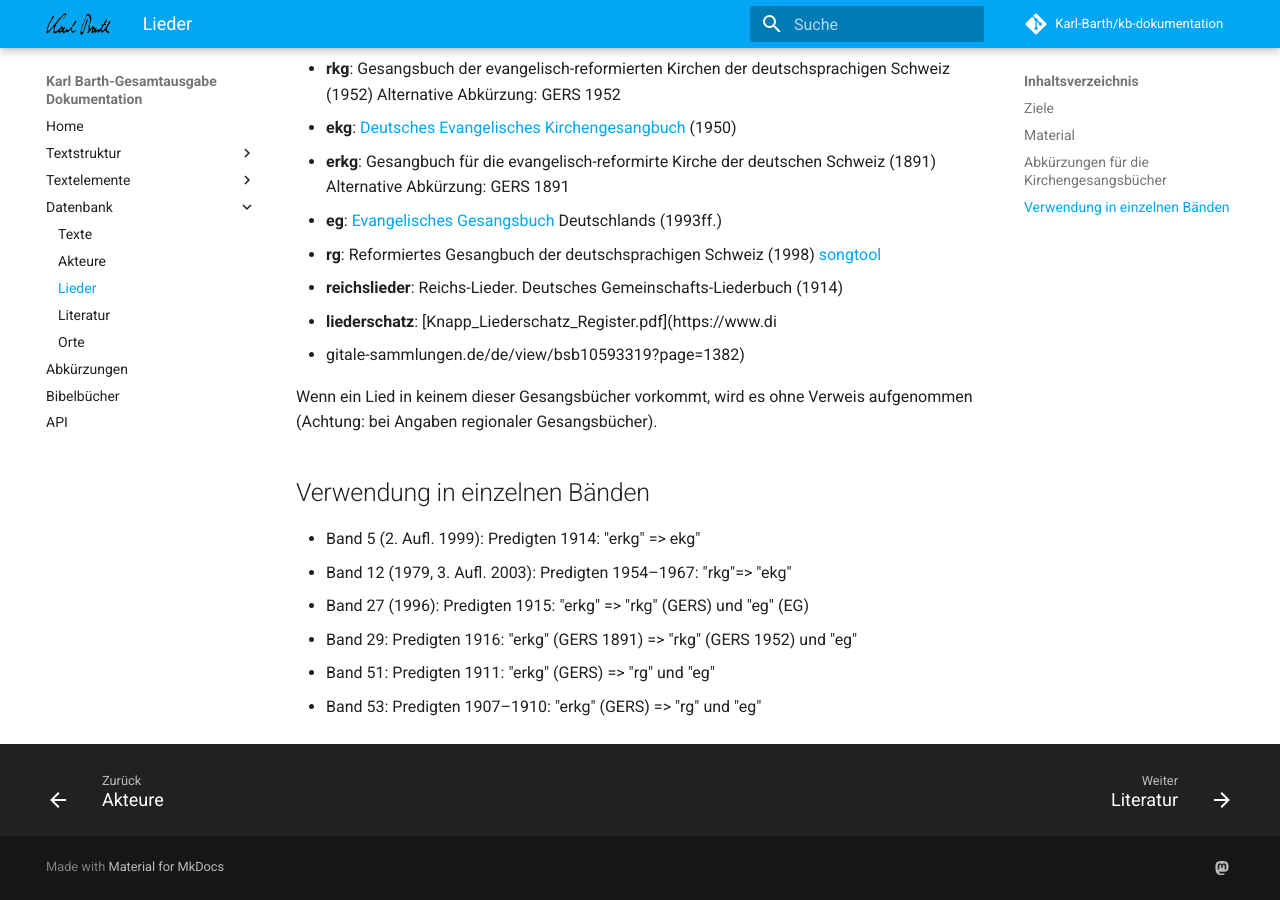
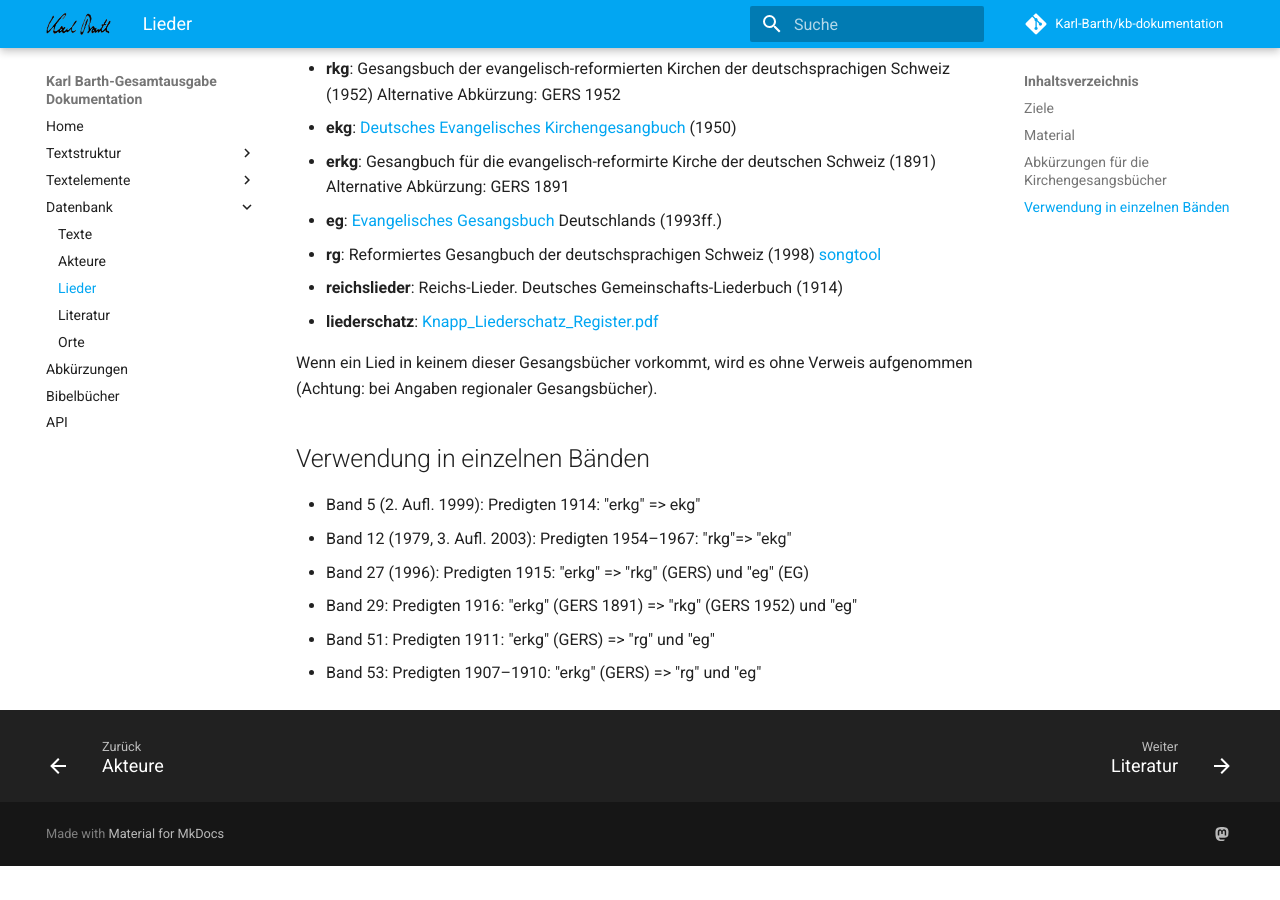
Before and after one commit to Karl-Barth/kb-dokumentation, an MkDocs documentation site: the page built from docs/datenbank/lieder.md, in a window 1280 px wide and 900 px high, scrolled down 635 px. Built offline with MkDocs 1.6.1 and Material for MkDocs 9.7.7, drawn with Linux system fonts in a browser that asks for light colours; comment, search, counter and statistics services are not loaded; after the commit the page ends 1501 px from its top, so only the background shows below that.

Commit message:
Update lieder.md

```diff
--- a/docs/datenbank/lieder.md
+++ b/docs/datenbank/lieder.md
@@ -20,8 +20,7 @@ Je länger die Abkürzung desto älter das Kirchengesangsbuch:
 - __eg__: [Evangelisches Gesangsbuch](https://de.wikipedia.org/wiki/Evangelisches_Gesangbuch) Deutschlands (1993ff.)
 - __rg__: Reformiertes Gesangbuch der deutschsprachigen Schweiz (1998) [songtool](https://songtool.gottesdienst-ref.ch)
 - __reichslieder__: Reichs-Lieder. Deutsches Gemeinschafts-Liederbuch (1914)
-- __liederschatz__: [Knapp_Liederschatz_Register.pdf](https://www.di
-- gitale-sammlungen.de/de/view/bsb10593319?page=1382)
+- __liederschatz__: [Knapp_Liederschatz_Register.pdf](https://www.digitale-sammlungen.de/de/view/bsb10593319?page=1382)
 
 Wenn ein Lied in keinem dieser Gesangsbücher vorkommt, wird es ohne Verweis aufgenommen (Achtung: bei Angaben regionaler Gesangsbücher).
 
```
